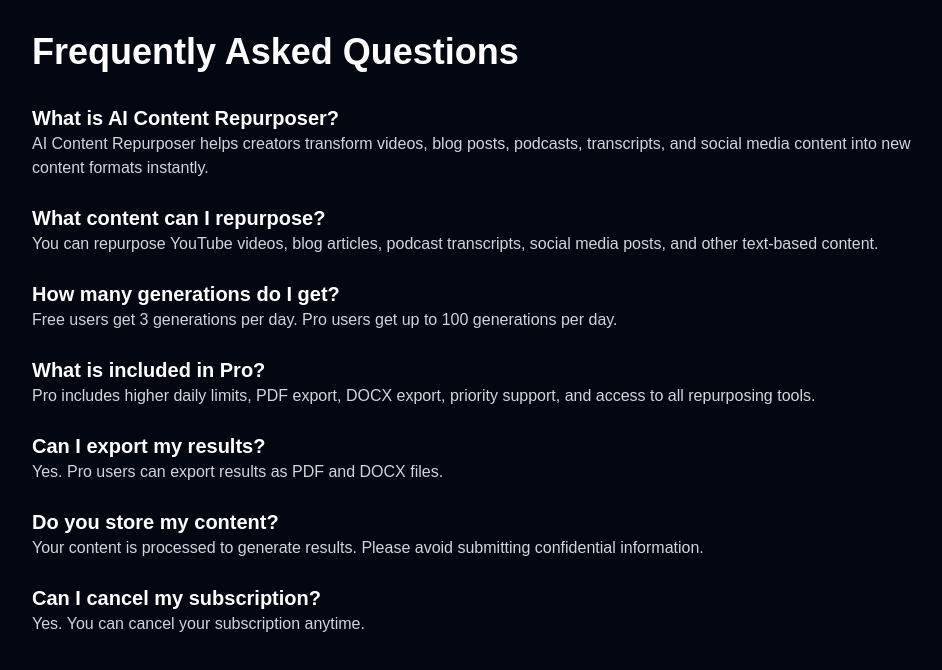
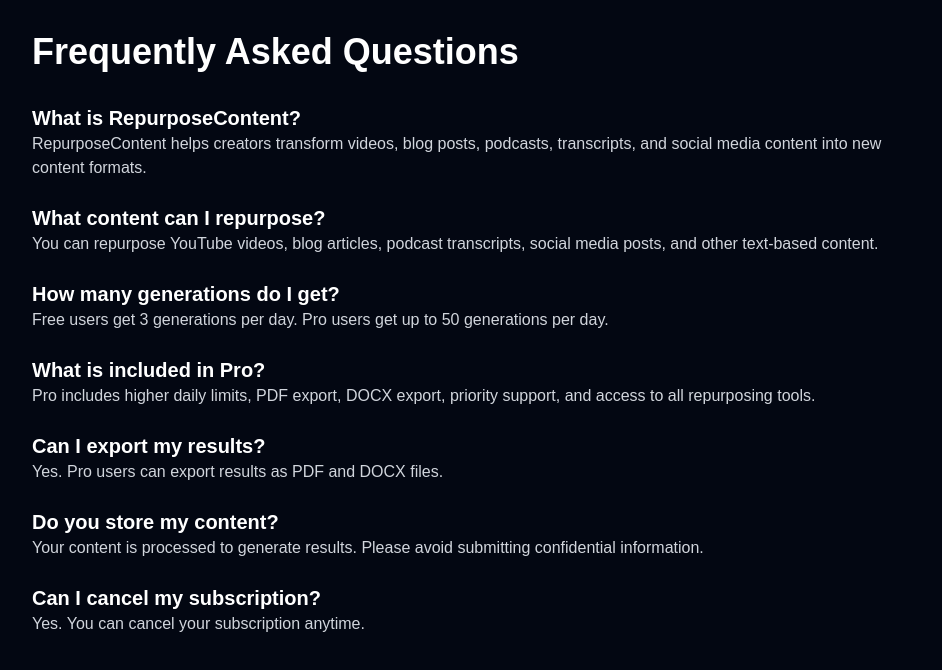
Before and after one commit to CekBiayaID/Ai-Shorts-Factory, a Next.js app: page /faq in a window 1280 px wide. Shown: the top 670 px of the page, without its empty margins (160-1102 px from the left). Built offline with nearby package versions, Linux system fonts and the light colour scheme.

Commit message:
update contact faq and terms

```diff
--- a/app/faq/page.tsx
+++ b/app/faq/page.tsx
@@ -11,12 +11,10 @@
 
           <div>
             <h2 className="font-bold text-xl">
-              What is AI Content Repurposer?
+              What is RepurposeContent?
             </h2>
             <p className="text-gray-300">
-              AI Content Repurposer helps creators transform videos,
-              blog posts, podcasts, transcripts, and social media content
-              into new content formats instantly.
+              RepurposeContent helps creators transform videos, blog posts, podcasts, transcripts, and social media content into new content formats.
             </p>
           </div>
 
@@ -36,7 +34,7 @@
             </h2>
             <p className="text-gray-300">
               Free users get 3 generations per day.
-              Pro users get up to 100 generations per day.
+              Pro users get up to 50 generations per day.
             </p>
           </div>
 
--- a/app/terms/page.tsx
+++ b/app/terms/page.tsx
@@ -6,7 +6,7 @@
       </h1>
 
       <p>
-        By using AI Content Repurposer, you agree to use the service responsibly.
+        By using RepurposeContent, you agree to use the service responsibly.
       </p>
 
       <p>
```
